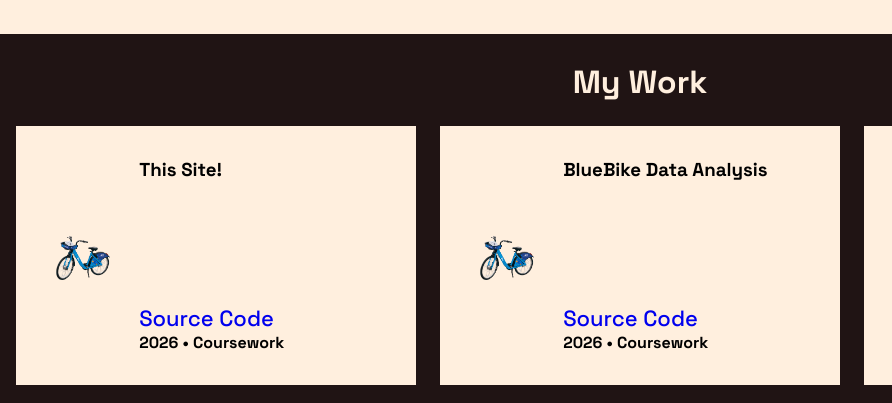
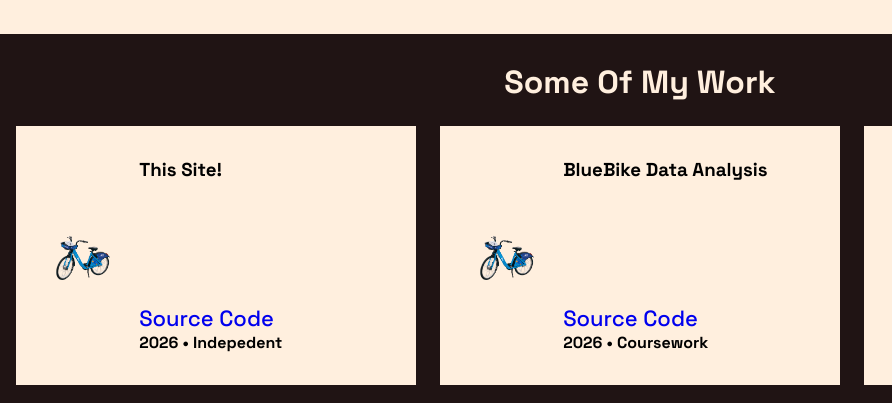
Before and after one commit to huck1ns/portfolio, a plain HTML site: page index.html in a window 1280 px wide. Shown: the part 468-871 px from the top of the page, 0-892 px from the left. Drawn offline with Linux system fonts and the light colour scheme.

Commit message:
small tweaks

```diff
--- a/css/global.css
+++ b/css/global.css
@@ -87,7 +87,7 @@ a {
     overflow-x: auto;
     scroll-snap-type: x mandatory;
     -webkit-overflow-scrolling: touch;
-    scrollbar-color: #590909 transparent; /* thumb color | transparent track */
+    scrollbar-color: #590909 transparent;
     padding-bottom: 1rem;
 }
 
--- a/index.html
+++ b/index.html
@@ -35,7 +35,7 @@
         </section>
         <section id="projects-section">
             <div class = "section" id = "projects">
-                <h2 class = "text">My Work</h2>
+                <h2 class = "text">Some Of My Work</h2>
                 <div id = "projects-list">
 
                 </div>
--- a/projects.json
+++ b/projects.json
@@ -3,7 +3,7 @@
     "title": "This Site!",
     "description": "",
     "icon": "./resources/bike.png",
-    "type": "Coursework",
+    "type": "Indepedent",
     "repo": "https://github.com/huck1ns/BlueBike_DS_Project",
     "featured": false,
     "date": "2026-09-15"
```
